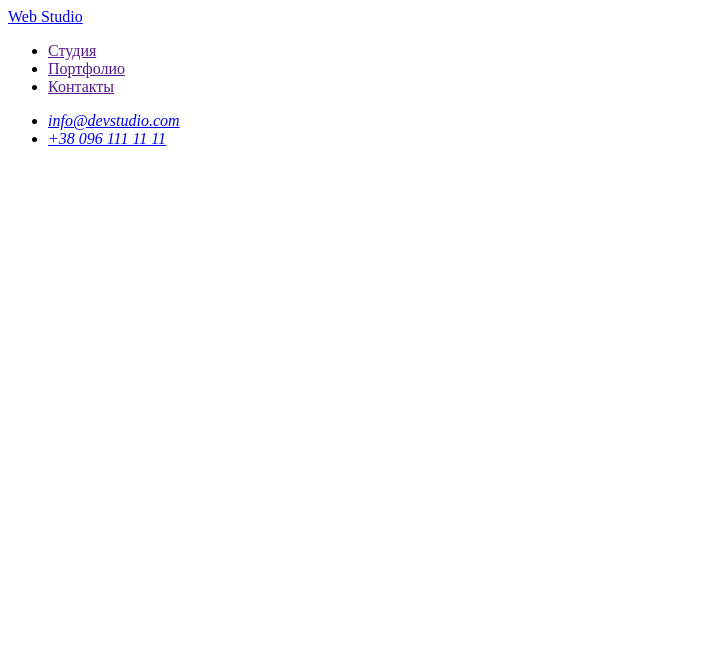
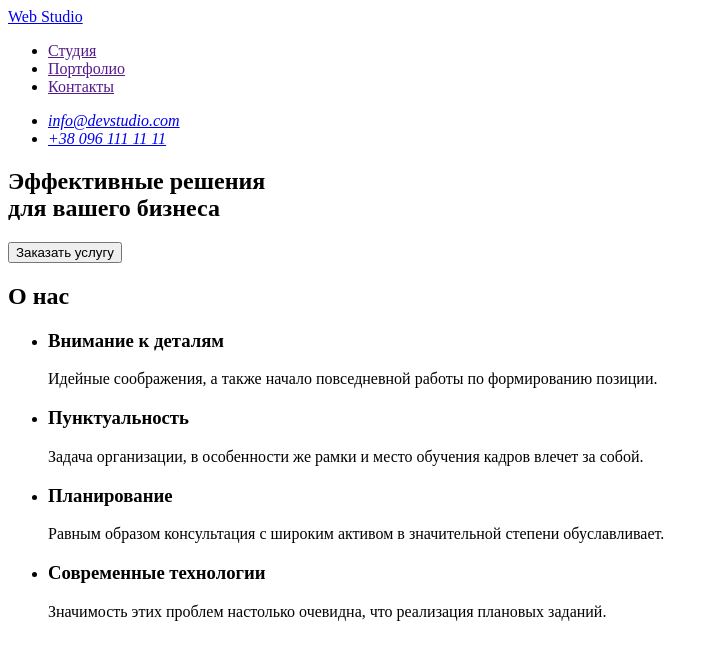
Before and after one commit to ArtemS83/goit-markup-hw-01, a plain HTML site: page index.html in a window 1280 px wide. Shown: the whole page, without its empty margins (0-719 px from the left). Drawn offline with Linux system fonts and the light colour scheme.

Commit message:
Добавлены секции Hero и О нас

```diff
--- a/index.html
+++ b/index.html
@@ -34,7 +34,51 @@
       </address>
     </header>
     <!-- Оснавная часть -->
-    <main></main>
+    <main>
+      <!-- Hero секция -->
+      <section>
+        <h1>
+          Эффективные решения<br />
+          для вашего бизнеса
+        </h1>
+        <button>Заказать услугу</button>
+      </section>
+      <!-- О нас секция -->
+      <section>
+        <!-- Заголовок h2 скроем при помощи css -->
+        <h2>О нас</h2>
+        <ul>
+          <li>
+            <h3>Внимание к деталям</h3>
+            <p>
+              Идейные соображения, а также начало повседневной работы по
+              формированию позиции.
+            </p>
+          </li>
+          <li>
+            <h3>Пунктуальность</h3>
+            <p>
+              Задача организации, в особенности же рамки и место обучения кадров
+              влечет за собой.
+            </p>
+          </li>
+          <li>
+            <h3>Планирование</h3>
+            <p>
+              Равным образом консультация с широким активом в значительной
+              степени обуславливает.
+            </p>
+          </li>
+          <li>
+            <h3>Современные технологии</h3>
+            <p>
+              Значимость этих проблем настолько очевидна, что реализация
+              плановых заданий.
+            </p>
+          </li>
+        </ul>
+      </section>
+    </main>
     <!-- Подвал сайта -->
     <footer></footer>
   </body>
```
